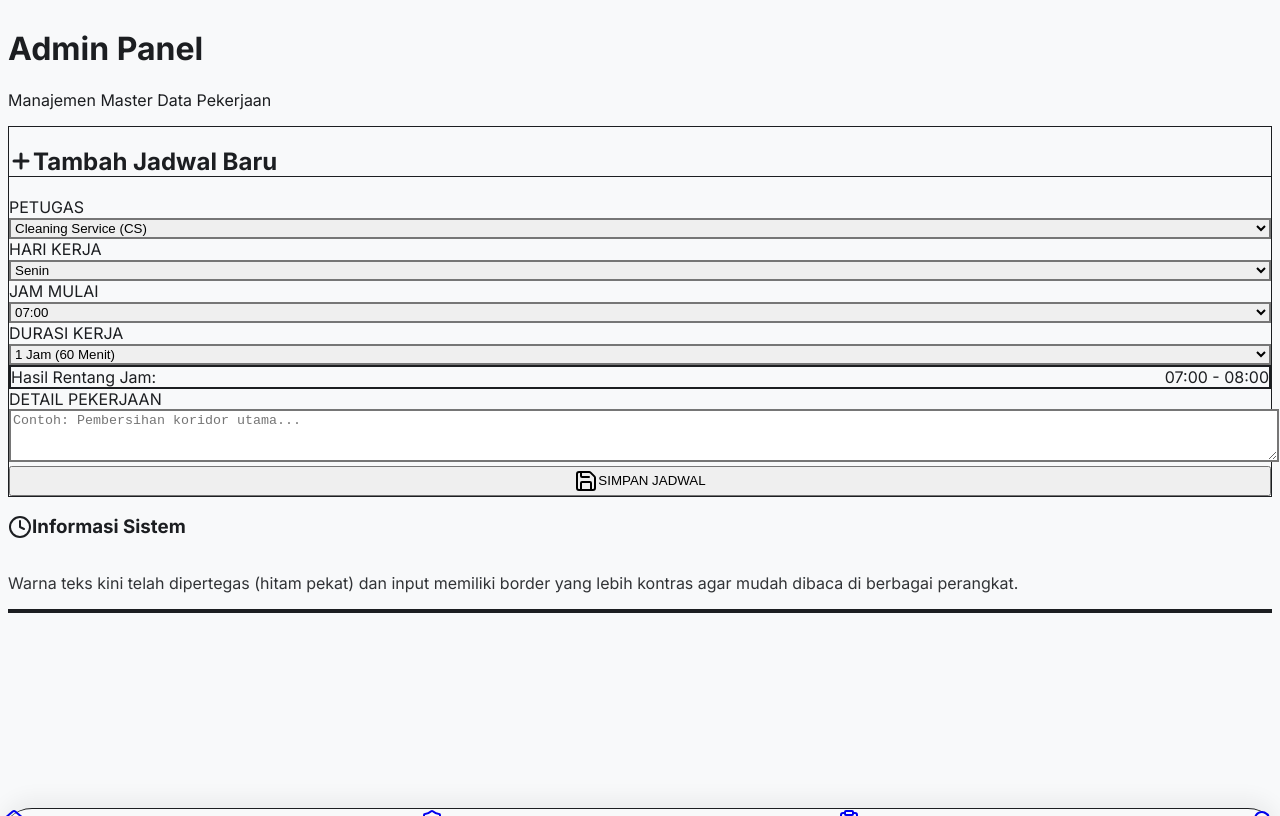
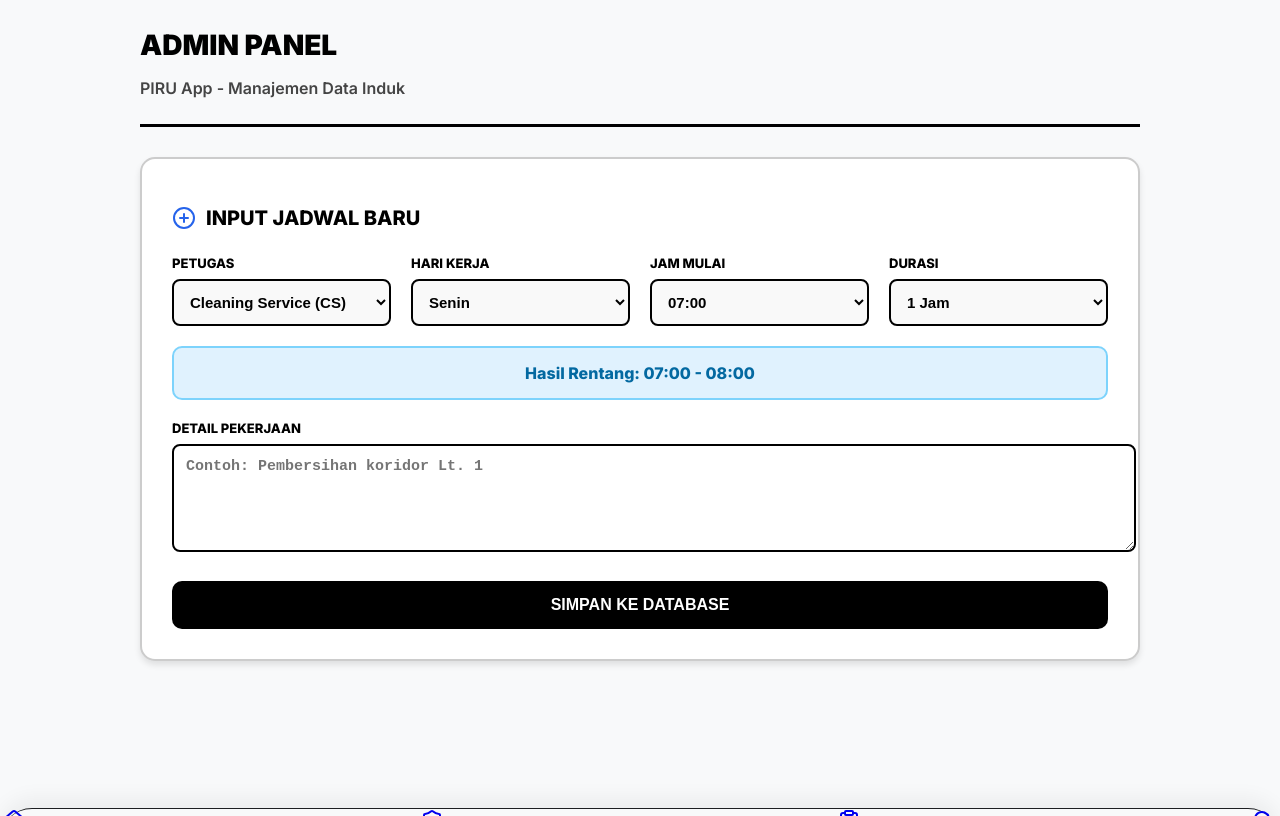
Before and after one commit to rendytitaley-create/aplikasi-petugas, a Next.js app: page /admin in a window 1280 px wide. Built offline with nearby package versions, Linux system fonts and the light colour scheme.

Commit message:
Update page.tsx

```diff
--- a/app/admin/page.tsx
+++ b/app/admin/page.tsx
@@ -2,7 +2,7 @@
 import React, { useState } from "react";
 import { db } from "../../lib/firebase";
 import { collection, addDoc } from "firebase/firestore";
-import { Plus, Save, FileSpreadsheet, Loader2, Clock } from "lucide-react";
+import { Save, PlusCircle, Clock, Calendar, User, Loader2 } from "lucide-react";
 
 export default function AdminPage() {
   const [role, setRole] = useState("CS");
@@ -13,7 +13,6 @@ export default function AdminPage() {
   const [loading, setLoading] = useState(false);
   const [pesan, setPesan] = useState("");
 
-  // Daftar jam untuk dropdown waktu mulai (06:00 - 22:00)
   const daftarJam = Array.from({ length: 33 }, (_, i) => {
     const h = Math.floor(i / 2) + 6;
     const m = i % 2 === 0 ? "00" : "30";
@@ -30,141 +29,90 @@ export default function AdminPage() {
 
   const simpanData = async (e: React.FormEvent) => {
     e.preventDefault();
-    if (!tugas) {
-      alert("Harap isi deskripsi tugas!");
-      return;
-    }
-
+    if (!tugas) return alert("Isi detail pekerjaan!");
     setLoading(true);
     try {
       await addDoc(collection(db, "jadwal_template"), {
-        role,
-        hari,
-        jam: hitungRentangJam(),
-        tugas,
+        role, hari, jam: hitungRentangJam(), tugas,
       });
-      setPesan("✅ Berhasil Disimpan!");
+      setPesan("Data Berhasil Disimpan!");
       setTugas("");
       setTimeout(() => setPesan(""), 3000);
     } catch (error) {
-      console.error(error);
-      alert("Gagal menyimpan.");
+      alert("Gagal menyimpan ke database.");
     } finally {
       setLoading(false);
     }
   };
 
   return (
-    <div className="max-w-5xl mx-auto text-gray-900">
-      <header className="mb-8">
-        <h1 className="text-3xl font-black text-black">Admin Panel</h1>
-        <p className="text-gray-700 font-bold">Manajemen Master Data Pekerjaan</p>
-      </header>
+    <div style={{ maxWidth: '1000px', margin: '0 auto', padding: '20px' }}>
+      <div style={{ borderBottom: '3px solid #000', marginBottom: '30px', paddingBottom: '10px' }}>
+        <h1 style={{ fontSize: '28px', fontWeight: '900', color: '#000', margin: 0 }}>ADMIN PANEL</h1>
+        <p style={{ color: '#444', fontWeight: '600' }}>PIRU App - Manajemen Data Induk</p>
+      </div>
 
-      <div className="grid grid-cols-1 lg:grid-cols-3 gap-8">
-        <div className="lg:col-span-2">
-          <form onSubmit={simpanData} className="bg-white p-8 rounded-3xl shadow-md border border-gray-300">
-            <h2 className="text-xl font-bold text-black mb-6 flex items-center gap-2 border-b pb-4">
-              <Plus className="text-blue-700" strokeWidth={3} /> Tambah Jadwal Baru
+      <div style={{ display: 'grid', gridTemplateColumns: '1fr', gap: '20px' }}>
+        <form onSubmit={simpanData} style={{ backgroundColor: '#fff', padding: '30px', borderRadius: '15px', border: '2px solid #ccc', boxShadow: '0 4px 6px rgba(0,0,0,0.1)' }}>
+
+          <h2 style={{ display: 'flex', alignItems: 'center', gap: '10px', fontSize: '20px', fontWeight: '800', marginBottom: '25px', color: '#000' }}>
+            <PlusCircle color="#2563eb" /> INPUT JADWAL BARU
           </h2>
 
-            <div className="grid grid-cols-1 md:grid-cols-2 gap-6">
-              {/* Petugas */}
+          <div style={{ display: 'grid', gridTemplateColumns: 'repeat(auto-fit, minmax(200px, 1fr))', gap: '20px' }}>
+
+            {/* Field: Petugas */}
             <div>
-                <label className="block text-sm font-black text-gray-800 uppercase mb-2 tracking-wide">Petugas</label>
-                <select
-                  value={role}
-                  onChange={(e) => setRole(e.target.value)}
-                  className="w-full p-3 bg-white border-2 border-gray-400 rounded-xl font-bold text-black focus:border-blue-600 outline-none"
-                >
+              <label style={{ display: 'block', fontWeight: '800', marginBottom: '8px', color: '#000', fontSize: '13px' }}>PETUGAS</label>
+              <select value={role} onChange={(e) => setRole(e.target.value)} style={{ width: '100%', padding: '12px', border: '2px solid #000', borderRadius: '8px', fontWeight: '700', fontSize: '15px', backgroundColor: '#f9f9f9' }}>
                 <option value="CS">Cleaning Service (CS)</option>
                 <option value="SATPAM">Satpam / Security</option>
               </select>
             </div>
 
-              {/* Hari */}
+            {/* Field: Hari */}
             <div>
-                <label className="block text-sm font-black text-gray-800 uppercase mb-2 tracking-wide">Hari Kerja</label>
-                <select
-                  value={hari}
-                  onChange={(e) => setHari(e.target.value)}
-                  className="w-full p-3 bg-white border-2 border-gray-400 rounded-xl font-bold text-black focus:border-blue-600 outline-none"
-                >
-                  {["Senin", "Selasa", "Rabu", "Kamis", "Jumat", "Sabtu", "Minggu"].map(h => (
-                    <option key={h} value={h}>{h}</option>
-                  ))}
+              <label style={{ display: 'block', fontWeight: '800', marginBottom: '8px', color: '#000', fontSize: '13px' }}>HARI KERJA</label>
+              <select value={hari} onChange={(e) => setHari(e.target.value)} style={{ width: '100%', padding: '12px', border: '2px solid #000', borderRadius: '8px', fontWeight: '700', fontSize: '15px', backgroundColor: '#f9f9f9' }}>
+                {["Senin", "Selasa", "Rabu", "Kamis", "Jumat", "Sabtu", "Minggu"].map(h => <option key={h} value={h}>{h}</option>)}
               </select>
             </div>
 
-              {/* Waktu Mulai */}
+            {/* Field: Jam Mulai */}
             <div>
-                <label className="block text-sm font-black text-gray-800 uppercase mb-2 tracking-wide">Jam Mulai</label>
-                <select
-                  value={waktuMulai}
-                  onChange={(e) => setWaktuMulai(e.target.value)}
-                  className="w-full p-3 bg-white border-2 border-gray-400 rounded-xl font-bold text-black focus:border-blue-600 outline-none"
-                >
+              <label style={{ display: 'block', fontWeight: '800', marginBottom: '8px', color: '#000', fontSize: '13px' }}>JAM MULAI</label>
+              <select value={waktuMulai} onChange={(e) => setWaktuMulai(e.target.value)} style={{ width: '100%', padding: '12px', border: '2px solid #000', borderRadius: '8px', fontWeight: '700', fontSize: '15px', backgroundColor: '#f9f9f9' }}>
                 {daftarJam.map(j => <option key={j} value={j}>{j}</option>)}
               </select>
             </div>
 
-              {/* Durasi */}
+            {/* Field: Durasi */}
             <div>
-                <label className="block text-sm font-black text-gray-800 uppercase mb-2 tracking-wide">Durasi Kerja</label>
-                <select
-                  value={durasi}
-                  onChange={(e) => setDurasi(e.target.value)}
-                  className="w-full p-3 bg-white border-2 border-gray-400 rounded-xl font-bold text-black focus:border-blue-600 outline-none"
-                >
+              <label style={{ display: 'block', fontWeight: '800', marginBottom: '8px', color: '#000', fontSize: '13px' }}>DURASI</label>
+              <select value={durasi} onChange={(e) => setDurasi(e.target.value)} style={{ width: '100%', padding: '12px', border: '2px solid #000', borderRadius: '8px', fontWeight: '700', fontSize: '15px', backgroundColor: '#f9f9f9' }}>
                 <option value="30">30 Menit</option>
                 <option value="45">45 Menit</option>
-                  <option value="60">1 Jam (60 Menit)</option>
+                <option value="60">1 Jam</option>
                 <option value="120">2 Jam</option>
               </select>
             </div>
-
-              {/* Preview Rentang */}
-              <div className="md:col-span-2 bg-blue-50 p-4 rounded-xl border-2 border-blue-200 flex items-center justify-between">
-                <span className="text-sm font-bold text-blue-800">Hasil Rentang Jam:</span>
-                <span className="text-lg font-black text-blue-900">{hitungRentangJam()}</span>
           </div>
 
-              {/* Deskripsi */}
-              <div className="md:col-span-2">
-                <label className="block text-sm font-black text-gray-800 uppercase mb-2 tracking-wide">Detail Pekerjaan</label>
-                <textarea
-                  value={tugas}
-                  onChange={(e) => setTugas(e.target.value)}
-                  rows={3}
-                  placeholder="Contoh: Pembersihan koridor utama..."
-                  className="w-full p-3 bg-white border-2 border-gray-400 rounded-xl font-bold text-black focus:border-blue-600 outline-none placeholder:text-gray-400"
-                ></textarea>
-              </div>
+          <div style={{ marginTop: '20px', padding: '15px', backgroundColor: '#e0f2fe', borderRadius: '10px', border: '2px solid #7dd3fc', textAlign: 'center' }}>
+            <span style={{ fontWeight: '800', color: '#0369a1' }}>Hasil Rentang: {hitungRentangJam()}</span>
           </div>
 
-            <button
-              disabled={loading}
-              className="w-full mt-8 bg-black hover:bg-gray-800 text-white font-black py-4 rounded-2xl shadow-lg flex items-center justify-center gap-2 transition-all disabled:bg-gray-400"
-            >
-              {loading ? <Loader2 className="animate-spin" /> : <Save className="w-5 h-5" />}
-              {loading ? "MEMPROSES..." : "SIMPAN JADWAL"}
+          <div style={{ marginTop: '20px' }}>
+            <label style={{ display: 'block', fontWeight: '800', marginBottom: '8px', color: '#000', fontSize: '13px' }}>DETAIL PEKERJAAN</label>
+            <textarea value={tugas} onChange={(e) => setTugas(e.target.value)} placeholder="Contoh: Pembersihan koridor Lt. 1" style={{ width: '100%', padding: '12px', border: '2px solid #000', borderRadius: '8px', fontWeight: '700', minHeight: '80px', fontSize: '15px' }} />
+          </div>
+
+          <button disabled={loading} style={{ width: '100%', marginTop: '25px', backgroundColor: '#000', color: '#fff', padding: '15px', borderRadius: '10px', fontWeight: '900', cursor: 'pointer', border: 'none', fontSize: '16px' }}>
+            {loading ? "SEDANG MENYIMPAN..." : "SIMPAN KE DATABASE"}
           </button>
 
-            {pesan && <p className="mt-4 text-center text-emerald-700 font-black text-lg">{pesan}</p>}
+          {pesan && <div style={{ marginTop: '15px', textAlign: 'center', color: '#059669', fontWeight: '800' }}>{pesan}</div>}
         </form>
-        </div>
-
-        <div className="space-y-6">
-          <div className="bg-gray-900 p-6 rounded-3xl text-white shadow-xl border-b-4 border-blue-600">
-            <div className="flex items-center gap-2 mb-4">
-              <Clock className="w-6 h-6 text-blue-400" />
-              <h3 className="font-bold text-lg">Informasi Sistem</h3>
-            </div>
-            <p className="text-sm font-medium leading-relaxed opacity-90">
-              Warna teks kini telah dipertegas (hitam pekat) dan input memiliki border yang lebih kontras agar mudah dibaca di berbagai perangkat.
-            </p>
-          </div>
-        </div>
       </div>
     </div>
   );
```
Lines whose indentation alone changed are shown as unchanged.
